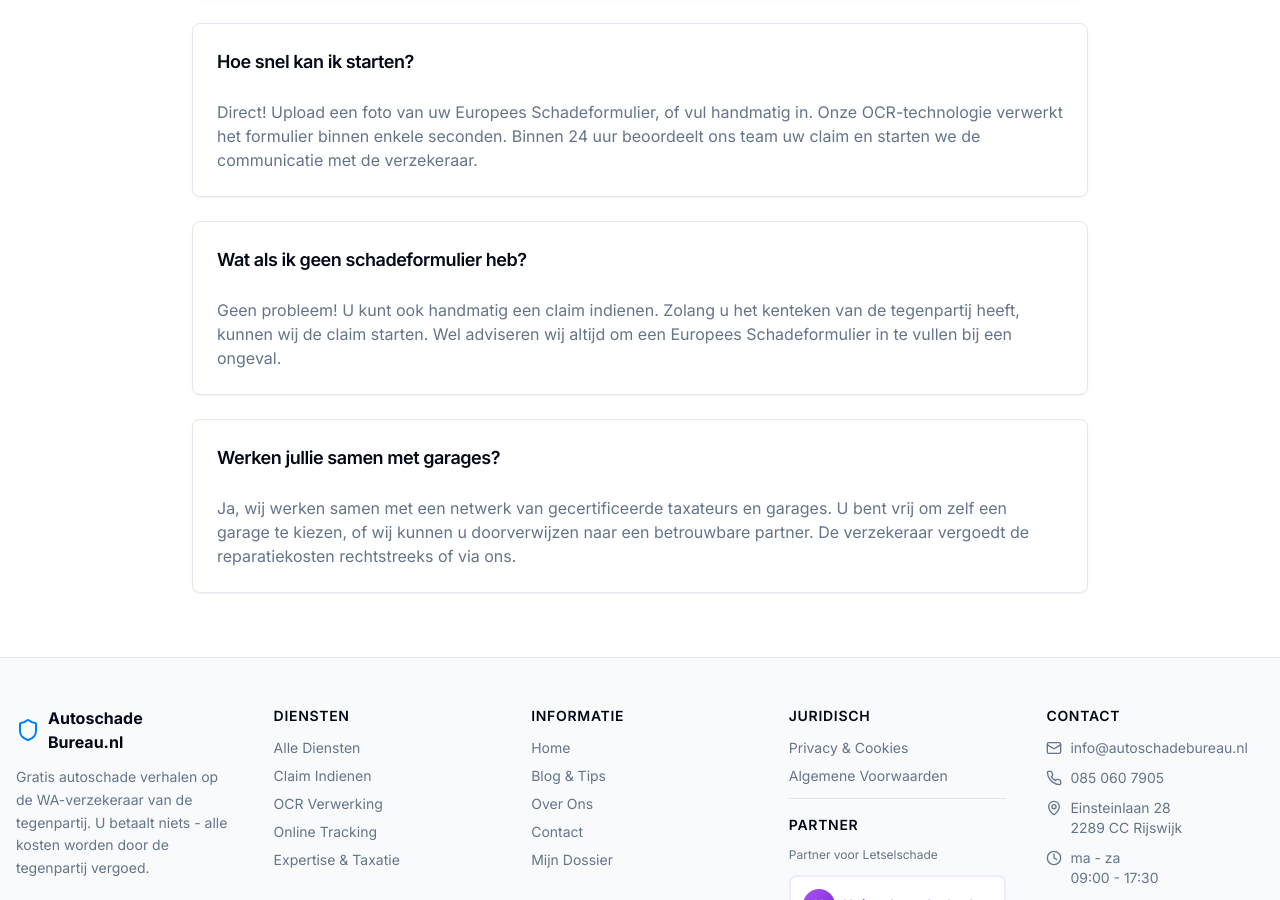
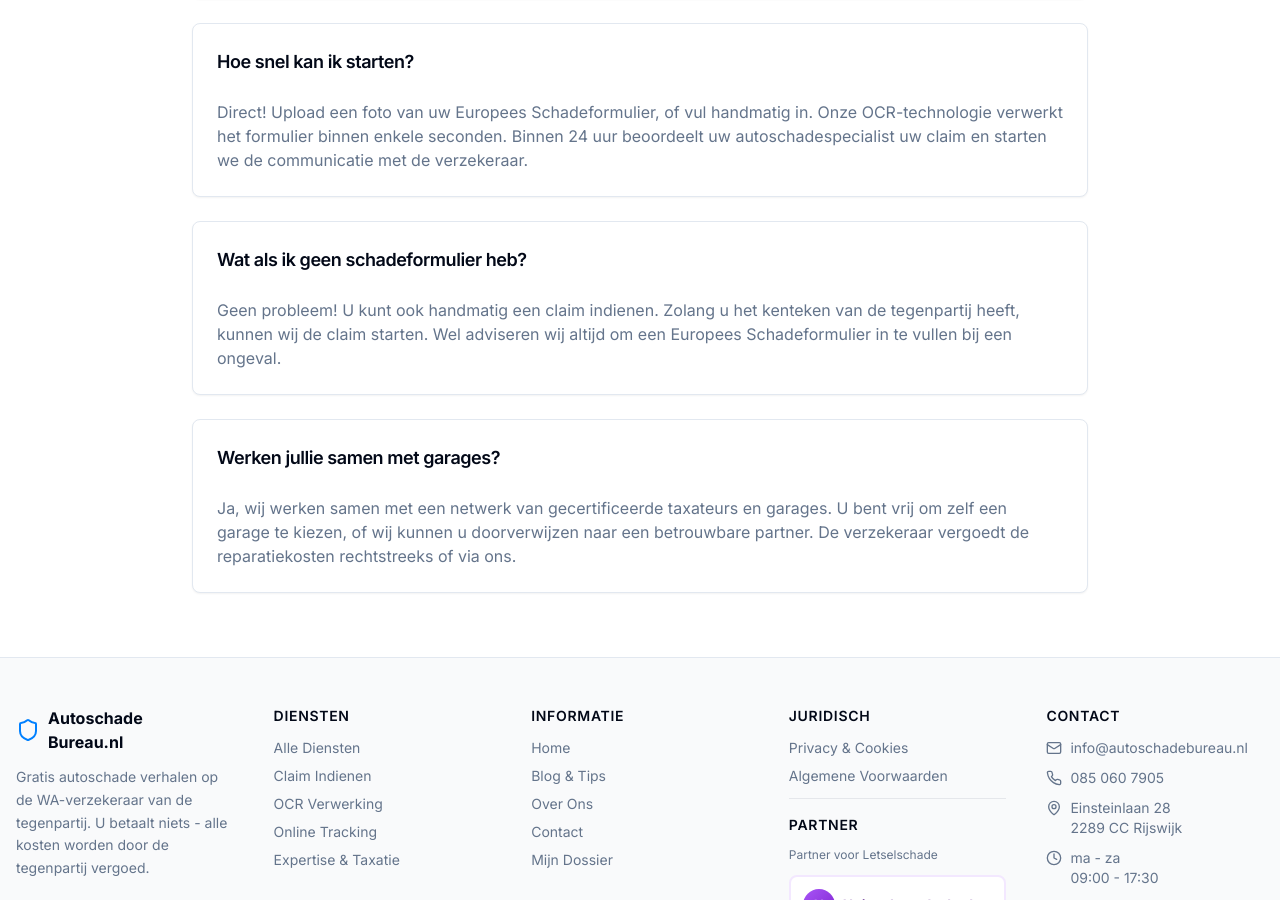
Before and after one commit to Championne/Gratisschadeverhalen.nl, a Next.js app: page /diensten in a window 1280 px wide. Shown: the part 3150-4050 px from the top of the page. Built offline with nearby package versions, Linux system fonts and the light colour scheme.

Commit message:
feat: replace 'ons team' with 'uw autoschadespecialist' for personalized service messaging

```diff
--- a/app/diensten/page.tsx
+++ b/app/diensten/page.tsx
@@ -424,7 +424,7 @@ export default function DienstenPage() {
                   <p className="text-muted-foreground">
                     Direct! Upload een foto van uw Europees Schadeformulier, of vul handmatig in.
                     Onze OCR-technologie verwerkt het formulier binnen enkele seconden.
-                    Binnen 24 uur beoordeelt ons team uw claim en starten we de communicatie met de verzekeraar.
+                    Binnen 24 uur beoordeelt uw autoschadespecialist uw claim en starten we de communicatie met de verzekeraar.
                   </p>
                 </CardContent>
               </Card>
--- a/app/over-ons/page.tsx
+++ b/app/over-ons/page.tsx
@@ -300,7 +300,7 @@ export default function OverOnsPage() {
 
         {/* Team Section (Optioneel) */}
         <section className="mb-16">
-          <h2 className="text-3xl font-bold text-center mb-6">Ons Team</h2>
+          <h2 className="text-3xl font-bold text-center mb-6">Uw Autoschadespecialist</h2>
           <Card className="max-w-3xl mx-auto">
             <CardContent className="text-center py-12">
               <div className="h-24 w-24 rounded-full bg-gray-200 mx-auto mb-6 flex items-center justify-center">
```
